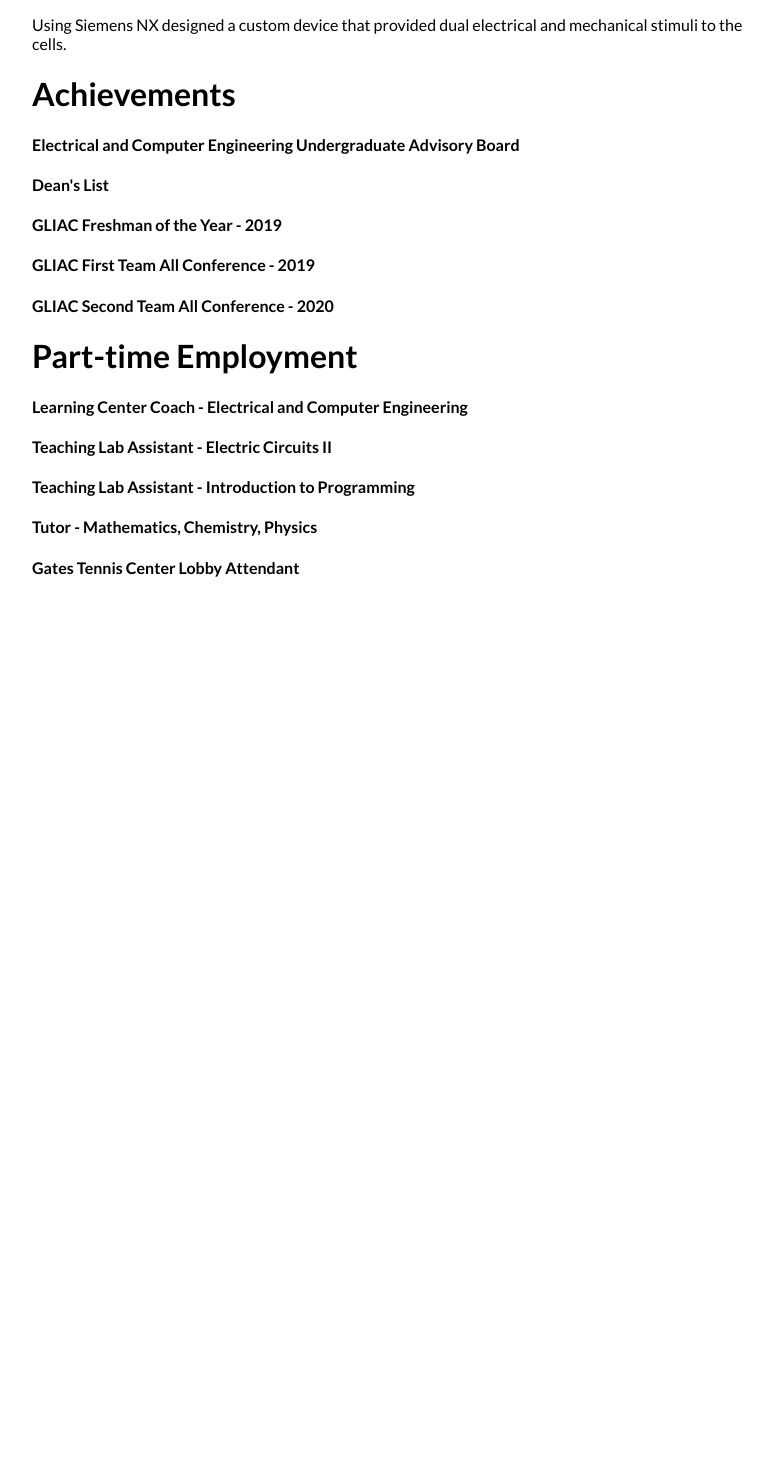
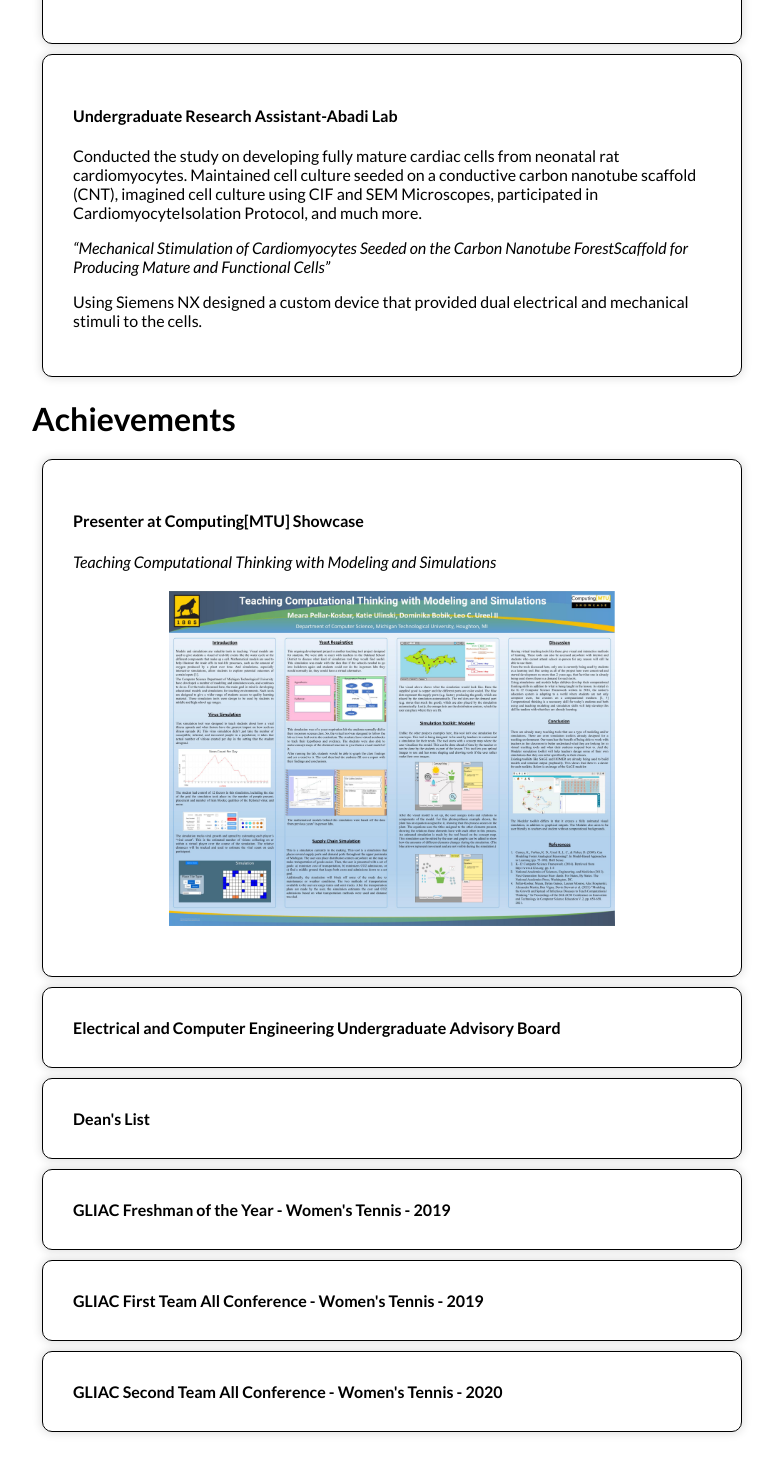
Before and after one commit to dominikabobik/dominika-bobik, a Next.js app: page /experience in a window 1280 px wide. Shown: the part 780-2239 px from the top of the page, without its empty margins (248-1024 px from the left). Before the commit the page ends 1378 px from the top, so only its background shows below. Built offline with nearby package versions, Linux system fonts and the light colour scheme.

Commit message:
experience page modification

```diff
--- a/pages/experience.tsx
+++ b/pages/experience.tsx
@@ -10,44 +10,62 @@ const Experience: NextPage = () => {
 			<NavBar/>
 			<div className={styles.wrapper}>
 				<body className={styles.text}>
-                <h1>
-                    Professional Experience
-                </h1>
+				<h1>Professional Experience</h1>
+				<div className={styles.position}>
 					<h4>Software Engineering Intern, Open Systems International</h4>
-                <p>Developed new features for the power outage management system “Compass” for various customers ranging from private firms to national electric corporations. Implemented dynamic elements in Compass’s map software using the MapBox API while maintaining cross-platform compatibility and a positive user experience.</p>
+					<p>Developed new features for the power outage management system “Compass” for various customers
+						ranging from private firms to national electric corporations. Implemented dynamic elements in
+						Compass’s map software using the MapBox API while maintaining cross-platform compatibility and a
+						positive user experience.</p>
 					<p>Technologies used: Xamarin, .NET, MapBox, HTML/CSS/JavaScript, and more.</p>
-                <h1>
-                    Research Experience
-                </h1>
+				</div>
+				<h1>Research Experience</h1>
+				<div className={styles.position}>
 					<h4>Undergraduate Research Assistant-
 						<a href={"https://snp.cs.mtu.edu/"}>Snp Lab</a>
 					</h4>
 					<i>“Towards Secure Decentralized Cloud Storage by Leveraging Blockchain Technology”</i>
-                <p>Researched error-correcting codes that are suitable for flash memory in a decentralized cloud architecture. Implemented polar encoding for data storage in flash memory.</p>
+					<p>Researched error-correcting codes that are suitable for flash memory in a decentralized cloud
+						architecture. Implemented polar encoding for data storage in flash memory.</p>
 					<i>“Ensuring Security of the Internet of Things Network”</i>
-                <p>Led a research study in cloud system security focusing on the software stack provided by Amazon Web Services (AWS). The study was focused on the security aspects of IoT,and routing protocols provided by AWS and how other technologies can be adapted to IoT environments.</p>
+					<p>Led a research study in cloud system security focusing on the software stack provided by Amazon
+						Web Services (AWS). The study was focused on the security aspects of IoT,and routing protocols
+						provided by AWS and how other technologies can be adapted to IoT environments.</p>
+				</div>
+				<div className={styles.position}>
 					<h4>Undergraduate Research Assistant-
 						<a href={"https://abadi.me.mtu.edu/"}>Abadi Lab</a>
 					</h4>
-                <p>Conducted the study on developing fully mature cardiac cells from neonatal rat cardiomyocytes. Maintained cell culture seeded on a conductive carbon nanotube scaffold (CNT), imagined cell culture using CIF and SEM Microscopes, participated in CardiomyocyteIsolation Protocol, and much more.</p>
-                <i>“Mechanical Stimulation of Cardiomyocytes Seeded on the Carbon Nanotube ForestScaffold for Producing Mature and Functional Cells”</i>
-                <p>Using Siemens NX designed a custom device that provided dual electrical and mechanical stimuli to the cells.</p>
+					<p>Conducted the study on developing fully mature cardiac cells from neonatal rat cardiomyocytes.
+						Maintained cell culture seeded on a conductive carbon nanotube scaffold (CNT), imagined cell
+						culture using CIF and SEM Microscopes, participated in CardiomyocyteIsolation Protocol, and much
+						more.</p>
+					<i>“Mechanical Stimulation of Cardiomyocytes Seeded on the Carbon Nanotube ForestScaffold for
+						Producing Mature and Functional Cells”</i>
+					<p>Using Siemens NX designed a custom device that provided dual electrical and mechanical stimuli to
+						the cells.</p>
+				</div>
 				<h1>
 					Achievements
 				</h1>
-                <h4>Electrical and Computer Engineering Undergraduate Advisory Board</h4>
-                <h4>{"Dean's List"}</h4>
-                <h4>GLIAC Freshman of the Year - 2019</h4>
-                <h4>GLIAC First Team All Conference - 2019</h4>
-                <h4>GLIAC Second Team All Conference - 2020</h4>
+				<div className={styles.position}>
+					<h4>Presenter at Computing[MTU] Showcase</h4>
+					<i>Teaching Computational Thinking with Modeling and Simulations</i>
+					<img src={'/poster.jpg'} alt={'logo'} className={styles.image}/>
+				</div>
+				<h4 className={styles.position}>Electrical and Computer Engineering Undergraduate Advisory Board</h4>
+				<h4 className={styles.position}>{"Dean's List"}</h4>
+				<h4 className={styles.position}>{"GLIAC Freshman of the Year - Women's Tennis - 2019"}</h4>
+				<h4 className={styles.position}>{"GLIAC First Team All Conference - Women's Tennis  - 2019"}</h4>
+				<h4 className={styles.position}>{"GLIAC Second Team All Conference - Women's Tennis - 2020"}</h4>
 				<h1>
 					Part-time Employment
 				</h1>
-                <h4>Learning Center Coach - Electrical and Computer Engineering</h4>
-                <h4>Teaching Lab Assistant - Electric Circuits II</h4>
-                <h4>Teaching Lab Assistant - Introduction to Programming</h4>
-                <h4>Tutor - Mathematics, Chemistry, Physics</h4>
-                <h4>Gates Tennis Center Lobby Attendant</h4>
+				<h4 className={styles.position}>Learning Center Coach - Electrical and Computer Engineering</h4>
+				<h4 className={styles.position}>Teaching Lab Assistant - Electric Circuits II</h4>
+				<h4 className={styles.position}>Teaching Lab Assistant - Introduction to Programming</h4>
+				<h4 className={styles.position}>Tutor - Mathematics, Chemistry, Physics</h4>
+				<h4 className={styles.position}>Gates Tennis Center Lobby Attendant</h4>
 				</body>
 			</div>
 		</div>
--- a/styles/experience.module.css
+++ b/styles/experience.module.css
@@ -11,3 +11,17 @@
     flex-direction: column;
     align-items: center;
 }
+
+.position {
+    border-radius: 10px;
+    border: black solid 1px;
+    margin: 10px;
+    padding: 30px;
+    box-shadow: 0 0 10px 1px #ddd;
+}
+
+.image {
+    display: block;
+    margin: 20px auto;
+    width: 70%;
+}
```
Also changed, not shown: components/experience.tsx (added, +44 -0 lines), pages/projects.tsx (+7 -1 lines), public/poster.jpg (added). Lines whose indentation alone changed are shown as unchanged.
